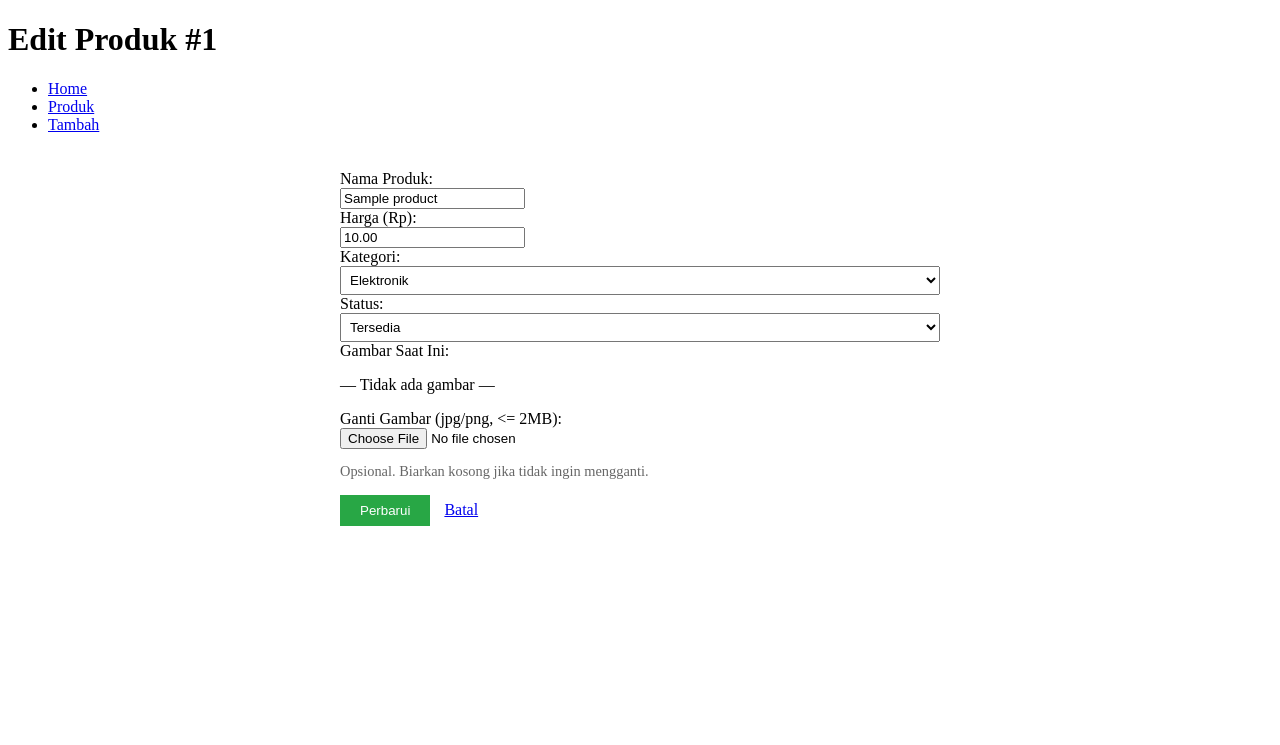
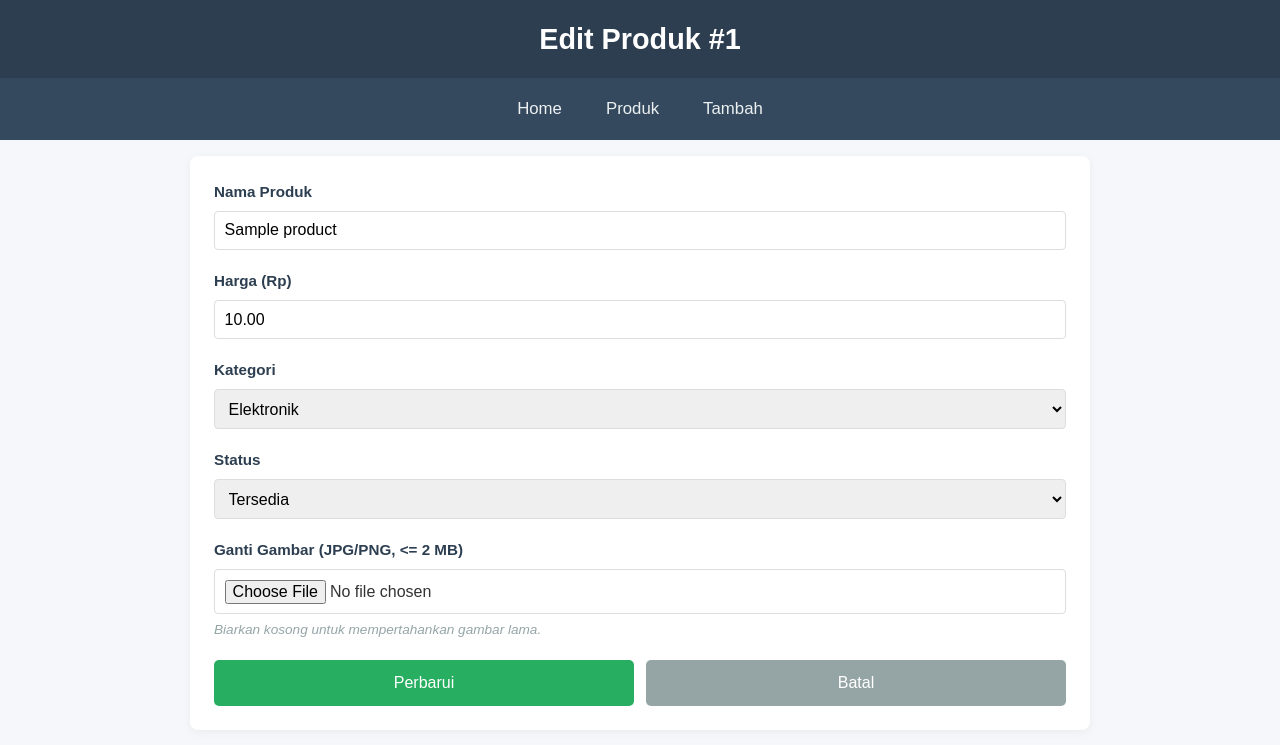
Before and after one commit to Wibawa12/produk-crud, a PHP site: page /edit.php?id=1 in a window 1280 px wide. Shown: the top 745 px of the page. Run offline with PHP 8.4, Linux system fonts and the light colour scheme; tables that the repository leaves empty hold one stand-in row (values such as "Sample post").

Commit message:
Mengupdate tampilan website menggunakan css eksternal, merapikan tabel-tabel pada create, edit dan list

```diff
--- a/css/style.css
+++ b/css/style.css
@@ -1,59 +1,83 @@
 /* css/style.css */
+* {
+  margin: 0;
+  padding: 0;
+  font-family: Arial, sans-serif;
+  box-sizing: border-box;
+}
 
 body {
   font-family: -apple-system, BlinkMacSystemFont, "Segoe UI", Roboto, sans-serif;
   margin: 0;
   padding: 0;
-  background-color: #f8f9fa;
+  background-color: #f5f7fa;
   color: #333;
   line-height: 1.6;
 }
 
+/* header */
 header {
   background-color: #2c3e50;
   color: white;
-  padding: 1.5rem 0;
+  padding: 1rem 0;
   text-align: center;
 }
-
 header h1 {
   margin: 0;
+  font-size: 1.5rem;
+}
+@media (min-width: 768px) {
+  header h1 {
+    font-size: 1.8rem;
+  }
 }
 
+/* navigation */
 nav {
   background-color: #34495e;
-  padding: 0.8rem 0;
-  text-align: center;
+  padding: 0.6rem 0;
 }
-
 nav ul {
   list-style: none;
   margin: 0;
   padding: 0;
+  text-align: center;
+  display: flex;
+  flex-wrap: wrap;
+  justify-content: center;
+  gap: 0.75rem;
 }
-
 nav ul li {
-  display: inline;
-  margin: 0 1rem;
+  margin: 0;
 }
-
 nav ul li a {
   color: #ecf0f1;
   text-decoration: none;
   font-weight: 500;
+  font-size: 0.95rem;
+  padding: 0.4rem 0.8rem;
+  border-radius: 4px;
+  display: block;
+}
+nav ul li a:hover {
+  color: #3498db;
+  background-color: rgba(255, 255, 255, 0.1);
+}
+@media (min-width: 768px) {
+  nav ul li a {
+    font-size: 1.05rem;
+    padding: 0.5rem 1rem;
+  }
 }
 
-nav ul li a:hover {
-  color: #3498db;
+/* main content */
+main {
+  margin: 1rem auto;
+  padding: 0 1rem;
+  max-width: 1300px;
 }
 
-main {
-  max-width: 900px;
-  margin: 1.5rem auto;
-  padding: 0 1rem;
-}
-
-/* Flash message */
+/* flash message */
 .flash {
   background-color: #e3f2fd;
   border-left: 4px solid #2196f3;
@@ -61,104 +85,249 @@ main {
   margin: 1rem 0;
   border-radius: 4px;
   color: #0d47a1;
+  font-weight: 500;
+  font-size: 0.95rem;
 }
 
-/* Form styling */
-form {
-  background: white;
-  padding: 1.5rem;
-  border-radius: 6px;
-  box-shadow: 0 2px 6px rgba(0, 0, 0, 0.1);
-  margin-bottom: 1.5rem;
+/* form (create & edit) */
+.edit-form,
+.create-form {
+  max-width: 900px;
+  margin: 1rem auto;
+  padding: 1rem;
+  background: #fff;
+  border-radius: 8px;
+  box-shadow: 0 2px 10px rgba(0, 0, 0, 0.05);
+}
+@media (min-width: 768px) {
+  .edit-form,
+  .create-form {
+    padding: 1.5rem;
+  }
+}
+.edit-form h2,
+.create-form h2 {
+  margin-top: 0;
+  color: #2c3e50;
+  border-bottom: 2px solid #3498db;
+  padding-bottom: 0.5rem;
+  font-size: 1.4rem;
 }
 
-form div {
+.form-group {
   margin-bottom: 1rem;
 }
-
-form label {
-  display: block;
-  margin-bottom: 0.3rem;
-  font-weight: 600;
+@media (min-width: 768px) {
+  .form-group {
+    margin-bottom: 1.2rem;
+  }
 }
 
-form input[type="text"],
-form input[type="number"],
-form input[type="password"],
-form select,
-form input[type="file"] {
+label {
+  display: block;
+  margin-bottom: 0.4rem;
+  font-weight: 600;
+  color: #2c3e50;
+  font-size: 0.95rem;
+}
+
+input[type="text"],
+input[type="number"],
+input[type="password"],
+select,
+input[type="file"] {
   width: 100%;
-  padding: 0.5rem;
+  padding: 0.6rem;
   border: 1px solid #ddd;
   border-radius: 4px;
   font-size: 1rem;
-  box-sizing: border-box;
+  transition: border-color 0.2s, box-shadow 0.2s;
+}
+input[type="text"]:focus,
+input[type="number"]:focus,
+select:focus,
+input[type="file"]:focus {
+  outline: none;
+  border-color: #3498db;
+  box-shadow: 0 0 0 2px rgba(52, 152, 219, 0.1);
 }
 
-form button {
+/* image preview */
+.current-image-container {
+  margin: 1rem 0;
+  text-align: center;
+}
+.current-image-label {
+  display: block;
+  font-weight: 500;
+  margin-bottom: 0.5rem;
+  color: #7f8c8d;
+  font-size: 0.95rem;
+}
+.current-image-container img {
+  max-width: 100%;
+  height: auto;
+  max-height: 160px;
+  border: 2px solid #eee;
+  border-radius: 6px;
+  box-shadow: 0 3px 8px rgba(0, 0, 0, 0.1);
+  background: #fafafa;
+  padding: 0.4rem;
+}
+.image-hint {
+  font-size: 0.85rem;
+  color: #95a5a6;
+  margin-top: 0.3rem;
+  font-style: italic;
+}
+
+/* button */
+.btn-group {
+  display: flex;
+  flex-wrap: wrap;
+  gap: 0.75rem;
+  margin-top: 1.2rem;
+}
+@media (max-width: 480px) {
+  .btn-group {
+    flex-direction: column;
+  }
+}
+.btn {
+  padding: 0.6rem 1rem;
+  border: none;
+  border-radius: 5px;
+  cursor: pointer;
+  font-weight: 500;
+  text-decoration: none;
+  text-align: center;
+  transition: all 0.2s ease;
+  font-size: 0.95rem;
+  flex: 1;
+  min-width: 120px;
+}
+@media (min-width: 480px) {
+  .btn {
+    padding: 0.65rem 1.3rem;
+    font-size: 1rem;
+  }
+}
+.btn-primary {
   background-color: #27ae60;
   color: white;
-  border: none;
-  padding: 0.6rem 1.2rem;
-  font-size: 1rem;
-  border-radius: 4px;
-  cursor: pointer;
+}
+.btn-primary:hover {
+  background-color: #219653;
+  transform: translateY(-2px);
+}
+.btn-cancel {
+  background-color: #95a5a6;
+  color: white;
+}
+.btn-cancel:hover {
+  background-color: #7f8c8d;
+  transform: translateY(-2px);
 }
 
-form button:hover {
-  background-color: #219653;
+/* tabel (list) */
+.table-container {
+  overflow-x: auto;
+  margin: 1rem 0;
+  border-radius: 6px;
+  box-shadow: 0 2px 8px rgba(0, 0, 0, 0.05);
 }
-
-form a {
-  color: #7f8c8d;
-  text-decoration: none;
-  margin-left: 0.75rem;
-}
-
-form a:hover {
-  color: #34495e;
-  text-decoration: underline;
-}
-
-/* Table */
 table {
   width: 100%;
   border-collapse: collapse;
   background: white;
-  box-shadow: 0 2px 6px rgba(0, 0, 0, 0.05);
-  margin-top: 1rem;
+  min-width: 600px;
 }
-
 th,
 td {
-  padding: 0.75rem;
+  padding: 0.75rem 1rem;
   text-align: left;
-  border-bottom: 1px solid #eee;
+  border: 1px solid #d4d3d3;
+  font-size: 0.95rem;
 }
-
+@media (min-width: 768px) {
+  th,
+  td {
+    font-size: 1rem;
+  }
+}
 th {
   background-color: #f1f2f6;
   font-weight: 600;
   color: #2c3e50;
+  white-space: nowrap;
 }
-
 tr:hover td {
   background-color: #fafafa;
 }
 
-a.action {
+td .edit,
+td .delete {
+  display: inline-block;
+  margin-right: 0.5rem;
   text-decoration: none;
-  margin-right: 0.75rem;
+  font-weight: 500;
+  font-size: 0.9rem;
+}
+td .edit {
+  color: #0b3cdc;
+}
+td .delete {
+  color: #dc0b0b;
+}
+td .edit:hover,
+td .delete:hover {
+  text-decoration: underline;
 }
 
-a.action.edit {
-  color: #3498db;
+/* Reponsive */
+/* mobile */
+@media (max-width: 480px) {
+  header {
+    padding: 0.8rem 0;
+  }
+  header h1 {
+    font-size: 1.3rem;
+  }
+  main {
+    padding: 0 0.8rem;
+  }
+  .edit-form,
+  .create-form {
+    padding: 1rem;
+    font-size: 0.95rem;
+  }
+  label {
+    font-size: 0.9rem;
+  }
+  .btn {
+    font-size: 0.9rem;
+    padding: 0.55rem 0.9rem;
+  }
+  th,
+  td {
+    padding: 0.6rem 0.8rem;
+    font-size: 0.9rem;
+  }
+  .table-container {
+    margin: 0.8rem 0;
+  }
 }
 
-a.action.delete {
-  color: #e74c3c;
+/* Tablet */
+@media (min-width: 481px) and (max-width: 767px) {
+  main {
+    padding: 0 1rem;
+  }
+  nav ul {
+    gap: 0.8rem;
+  }
+  nav ul li a {
+    font-size: 1rem;
+    padding: 0.45rem 0.9rem;
+  }
 }
-
-a.action:hover {
-  text-decoration: underline;
-}
--- a/edit.php
+++ b/edit.php
@@ -1,19 +1,24 @@
 <?php
 require 'inc/config.php';
 
+// Ambil ID dari URL
 $id = (int)($_GET['id'] ?? 0);
+if (!$id) {
+    Utility::redirect('list.php', 'ID produk tidak valid.');
+}
+
+// Load produk berdasarkan ID
 $product = new Product();
-
 if (!$product->setById($id)) {
     Utility::redirect('list.php', 'Produk tidak ditemukan.');
 }
 ?>
 <!DOCTYPE html>
-<html lang="en">
+<html lang="id">
 <head>
   <meta charset="UTF-8">
-    <meta name="viewport" content="width=device-width, initial-scale=1.0">
-    <title>Edit Produk</title>
+  <title>Edit Produk #<?= $product->getId() ?></title>
+  <link rel="stylesheet" href="css/style.css">
 </head>
 <body>
   <header>
@@ -22,63 +27,74 @@ if (!$product->setById($id)) {
 
   <?php Utility::showNav(); ?>
 
-    <main style="padding:20px; max-width:600px; margin:0 auto;">
+  <main>
     <?php Utility::showFlash(); ?>
 
-        <form method="POST" action="update.php" enctype="multipart/form-data">
+    <form class="edit-form" method="POST" action="update.php" enctype="multipart/form-data">
       <input type="hidden" name="id" value="<?= $product->getId() ?>">
 
-            <div class="nama-produk">
-                <label>Nama Produk:</label><br>
-                <input type="text" name="nama"
+      <!-- Nama Produk -->
+      <div class="form-group">
+        <label for="nama">Nama Produk</label>
+        <input type="text" id="nama" name="nama"
                value="<?= htmlspecialchars($product->nama) ?>"
                required maxlength="100">
       </div>
 
-            <div class="harga-produk">
-                <label>Harga (Rp):</label><br>
-                <input type="number" name="harga" step="0.01" min="0"
+      <!-- Harga -->
+      <div class="form-group">
+        <label for="harga">Harga (Rp)</label>
+        <input type="number" id="harga" name="harga" step="0.01" min="0"
                value="<?= htmlspecialchars($product->harga) ?>"
                required>
       </div>
 
-            <div class="kategori-produk">
-                <label>Kategori:</label><br>
-                <select name="kategori" required style="width:100%; padding:5px;">
+      <!-- Kategori -->
+      <div class="form-group">
+        <label for="kategori">Kategori</label>
+        <select id="kategori" name="kategori" required>
           <option value="">-- Pilih --</option>
-                    <option value="elektronik" <?= $product->kategori === 'elektronik' ? 'selected' : '' ?>>Elektronik</option>
-                    <option value="pakaian" <?= $product->kategori === 'pakaian' ? 'selected' : '' ?>>Pakaian</option>
+          <option value="elektronik" <?= $product->kategori === 'elektronik' ? 'selected' : '' ?>>
+            Elektronik
+          </option>
+          <option value="pakaian" <?= $product->kategori === 'pakaian' ? 'selected' : '' ?>>
+            Pakaian
+          </option>
         </select>
       </div>
 
-            <div class="status-produk">
-                <label>Status:</label><br>
-                <select name="status" required style="width:100%; padding:5px;">
-                    <option value="tersedia" <?= $product->status === 'tersedia' ? 'selected' : '' ?>>Tersedia</option>
-                    <option value="habis" <?= $product->status === 'habis' ? 'selected' : '' ?>>Habis</option>
+      <!-- Status -->
+      <div class="form-group">
+        <label for="status">Status</label>
+        <select id="status" name="status" required>
+          <option value="tersedia" <?= $product->status === 'tersedia' ? 'selected' : '' ?>>
+            Tersedia
+          </option>
+          <option value="habis" <?= $product->status === 'habis' ? 'selected' : '' ?>>
+            Habis
+          </option>
         </select>
       </div>
 
-            <div class="gambar-produk">
-                <label>Gambar Saat Ini:</label><br>
+      <!-- Gambar Saat Ini -->
       <?php if ($product->gambar_path && file_exists($product->gambar_path)): ?>
-                    <img src="<?= htmlspecialchars($product->gambar_path) ?>" width="100" style="border:1px solid #ccc;">
-                    <p><em>Biarkan kosong untuk mempertahankan gambar.</em></p>
-                <?php else: ?>
-                    <p>— Tidak ada gambar —</p>
+        <div class="current-image-container">
+          <span class="current-image-label">Gambar Saat Ini:</span><br>
+          <img src="<?= htmlspecialchars($product->gambar_path) ?>" alt="Gambar produk">
+        </div>
       <?php endif; ?>
+
+      <!-- Upload Gambar Baru -->
+      <div class="form-group">
+        <label for="gambar">Ganti Gambar (JPG/PNG, <= 2 MB)</label>
+        <input type="file" id="gambar" name="gambar" accept="image/jpeg,image/png">
+        <p class="image-hint">Biarkan kosong untuk mempertahankan gambar lama.</p>
       </div>
 
-            <div class="ganti-gambar">
-                <label>Ganti Gambar (jpg/png, <= 2MB):</label><br>
-                <input type="file" name="gambar" accept="image/jpeg,image/png">
-                <p style="font-size:0.9em; color:#666;">Opsional. Biarkan kosong jika tidak ingin mengganti.</p>
+      <div class="btn-group">
+        <button type="submit" class="btn btn-primary">Perbarui</button>
+        <a href="list.php" class="btn btn-cancel">Batal</a>
       </div>
-
-            <button type="submit" style="padding:8px 20px; background:#28a745; color:#fff; border:none; cursor:pointer;">
-                Perbarui
-            </button>
-            <a href="list.php" style="margin-left:10px;">Batal</a>
     </form>
   </main>
 </body>
```
Also changed, not shown: create.php (+20 -20 lines), list.php (+5 -3 lines). Lines whose indentation alone changed are shown as unchanged.
